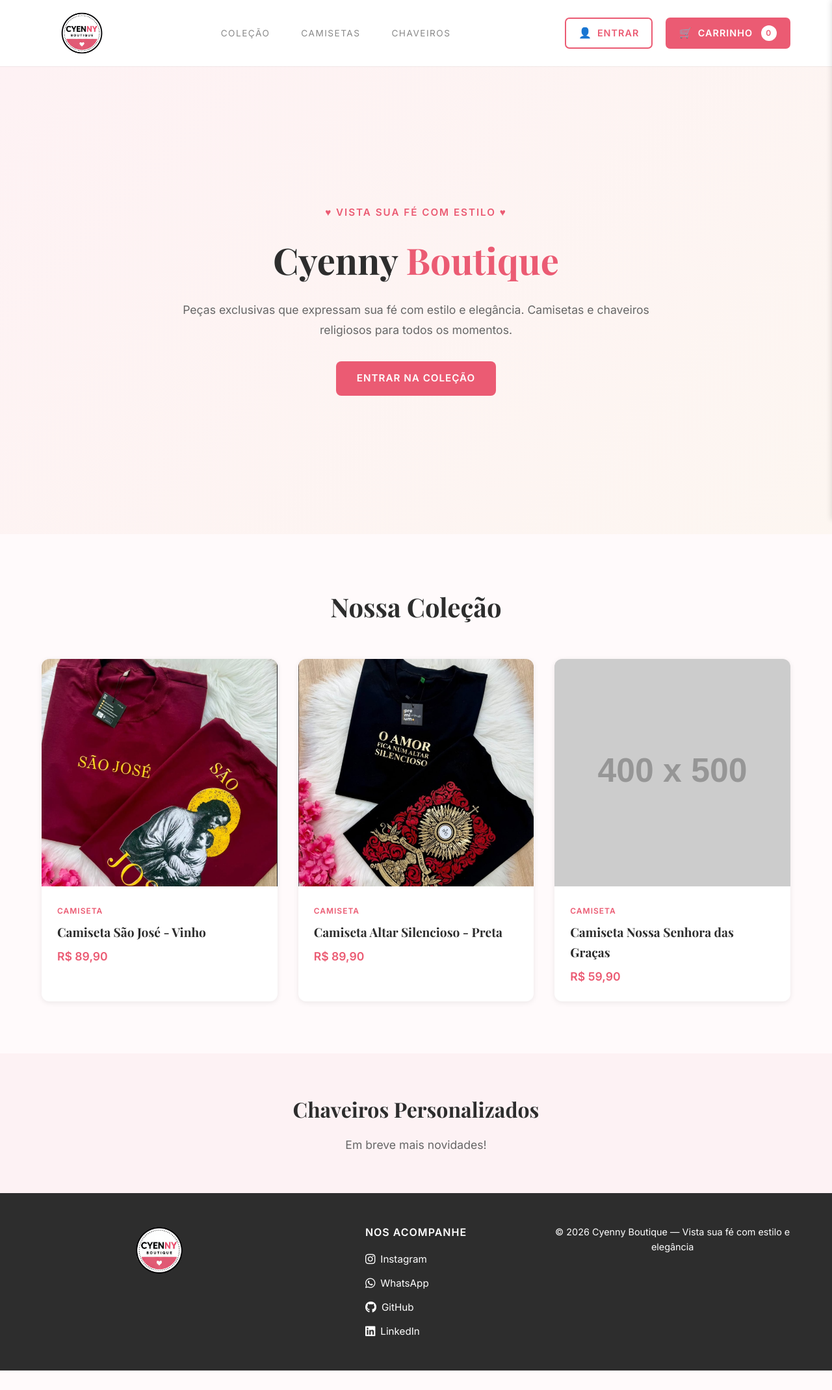
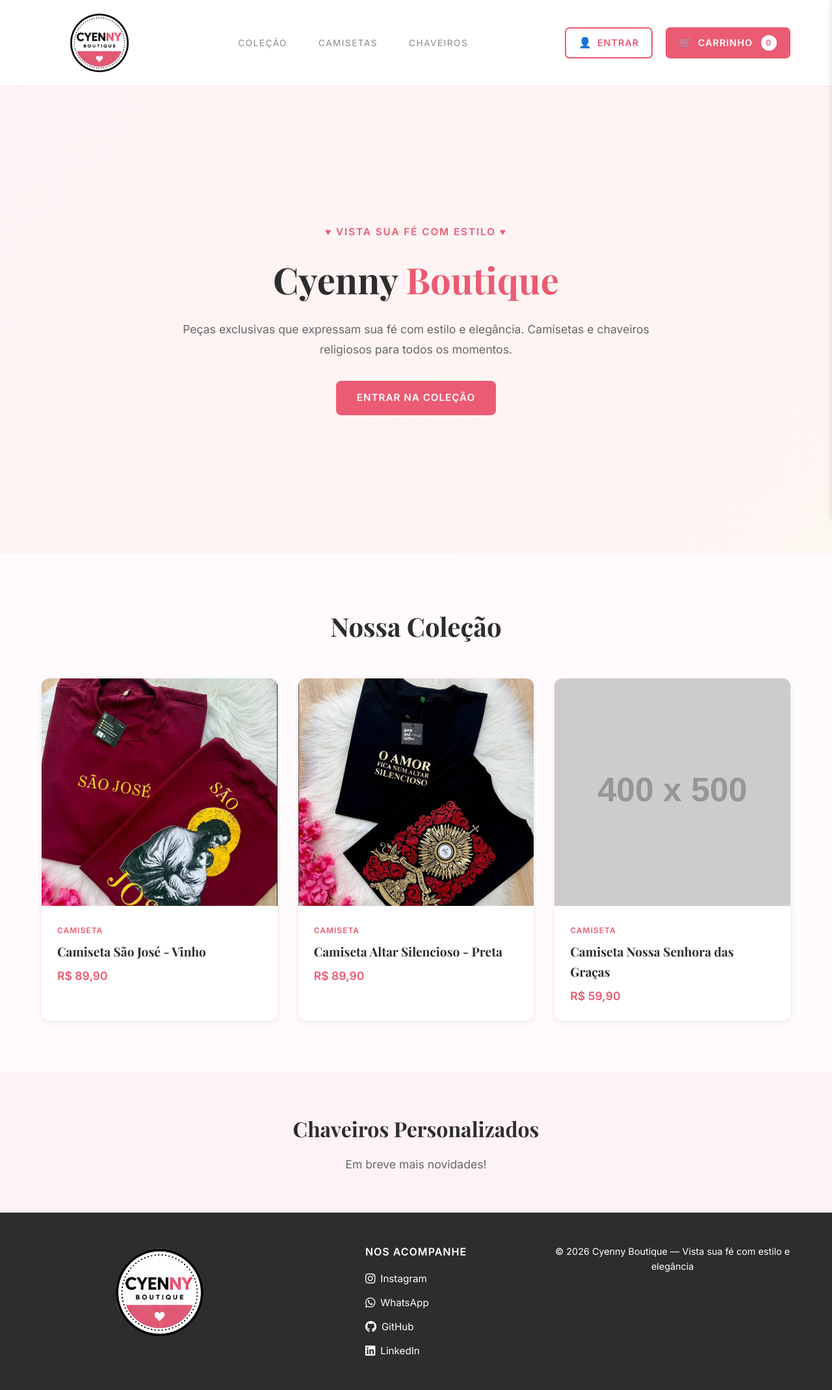
Before and after one commit to edward0k2/-Cyenny-Boutique, a website built with Vite: page index.html in a window 1280 px wide. Shown: the whole page at 65% size. Before the commit the page ends 2109 px from the top, so only its background shows below. Built offline with nearby package versions, Linux system fonts and the light colour scheme; placeholder pictures from the web are drawn by us; a web font is replaced by a local one.

Commit message:
ajuste no logo

```diff
--- a/style.css
+++ b/style.css
@@ -64,7 +64,7 @@
 }
 
 .logo-img img {
-  max-height: 70px;
+  max-height: 100px;
   width: auto;
 }
 
@@ -951,7 +951,7 @@
 }
 
 .footer-logo-img {
-  max-height: 80px;
+  max-height: 150px;
 }
 
 .footer-social h4 {
```
